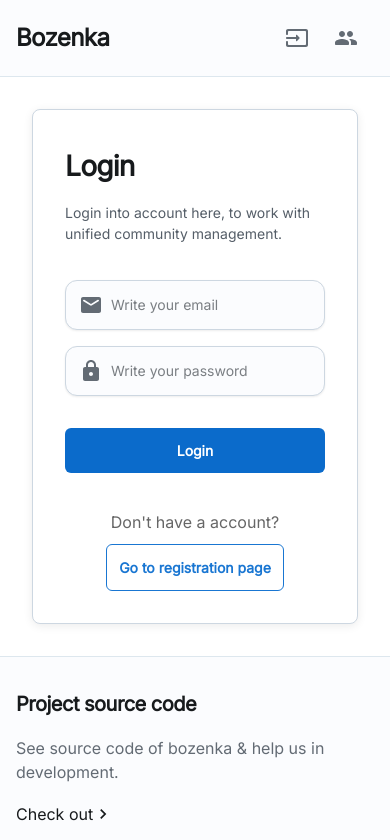
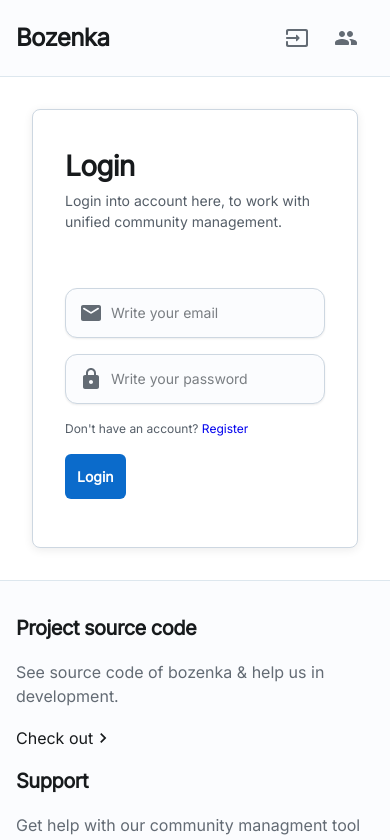
Before and after one commit to KittyNeverDies/Bozenka, a React (Vite) app in the folder bozenka-frontend/: page /login in a window 390 px wide. Shown: the top 840 px of the page. Built offline with nearby package versions, Linux system fonts and the light colour scheme.

Commit message:
experiment: New loign page layout with phones support.

```diff
--- a/bozenka-frontend/src/routes/Login.jsx
+++ b/bozenka-frontend/src/routes/Login.jsx
@@ -1,4 +1,4 @@
-import { Box, Button, Input, Typography, Card } from '@mui/joy';
+import { Box, Button, Input, Typography, Card, Grid } from '@mui/joy';
 import React, { useState } from 'react';
 import { Link } from 'react-router-dom';
 import LinearProgress from '@mui/joy/LinearProgress';
@@ -110,7 +110,7 @@ const LoginPage = () => {
   ];
 
   return (
-    <Box sx={{ maxWidth: 480, mx: 'auto', p: 4 }}>
+    <Box sx={{ maxWidth:1000, mx: 'auto', p: 4 }}>
       {alert.open && (
         <Box sx={{ textAlign: 'left', mb: 2 }}>
           <Alert
@@ -154,12 +154,16 @@ const LoginPage = () => {
         </Box>
       )}
       <Card sx={{ p: 4, backgroundColor: 'background.body', boxShadow: '0 2px 10px rgba(0, 0, 0, 0.08)' }}>
+        <Grid container spacing={2}>
+          <Grid item xs={12} md={6}>
             <Typography variant="h2" level="h4" sx={{ fontWeight: 'bold', color: 'text.primary', fontSize: '1.75rem' }}>
               Login
             </Typography>
             <Typography level='body-sm'sx={{ mb: 3 }}>
               Login into account here, to work with unified community management.
             </Typography>
+          </Grid>
+          <Grid item xs={12} md={6} sx={{py: 3}}>
             <form onSubmit={handleSubmit} sx={{ display: 'flex', flexDirection: 'column', gap: 2 }}>
               {inputFields.map((field) => (
                 <Input
@@ -175,42 +179,23 @@ const LoginPage = () => {
                   autoComplete={field.autoComplete}
                 />
               ))}
+              <Typography level='body-xs'>Don't have an account? <Link to='/register/'>Register</Link></Typography>
               <Button
                 variant="solid"
                 type="submit"
                 sx={{
-              width: '100%',
                   mt: 2,
                   fontWeight: 'bold',
                   p: 1.5,
+                  float: 'left',
                   transition: 'background-color 0.3s ease',
                 }}
               >
                 Login
               </Button>
             </form>
-        <Box sx={{ textAlign: 'center', mt: 3 }}>
-          <Typography variant="body2" sx={{ color: '#666', mb: 1 }}>
-            Don't have a account?
-          </Typography>
-          <Button
-            component={Link}
-            to="/register"
-            variant="outlined"
-            sx={{
-              borderColor: '#1976d2',
-              color: '#1976d2',
-              fontWeight: 'bold',
-              p: 1.5,
-              '&:hover': {
-                backgroundColor: '#e3f2fd',
-              },
-              transition: 'background-color 0.3s ease',
-            }}
-          >
-            Go to registration page
-          </Button>
-        </Box>
+          </Grid>
+        </Grid>
       </Card>
     </Box>
   );
```
Lines whose indentation alone changed are shown as unchanged.
